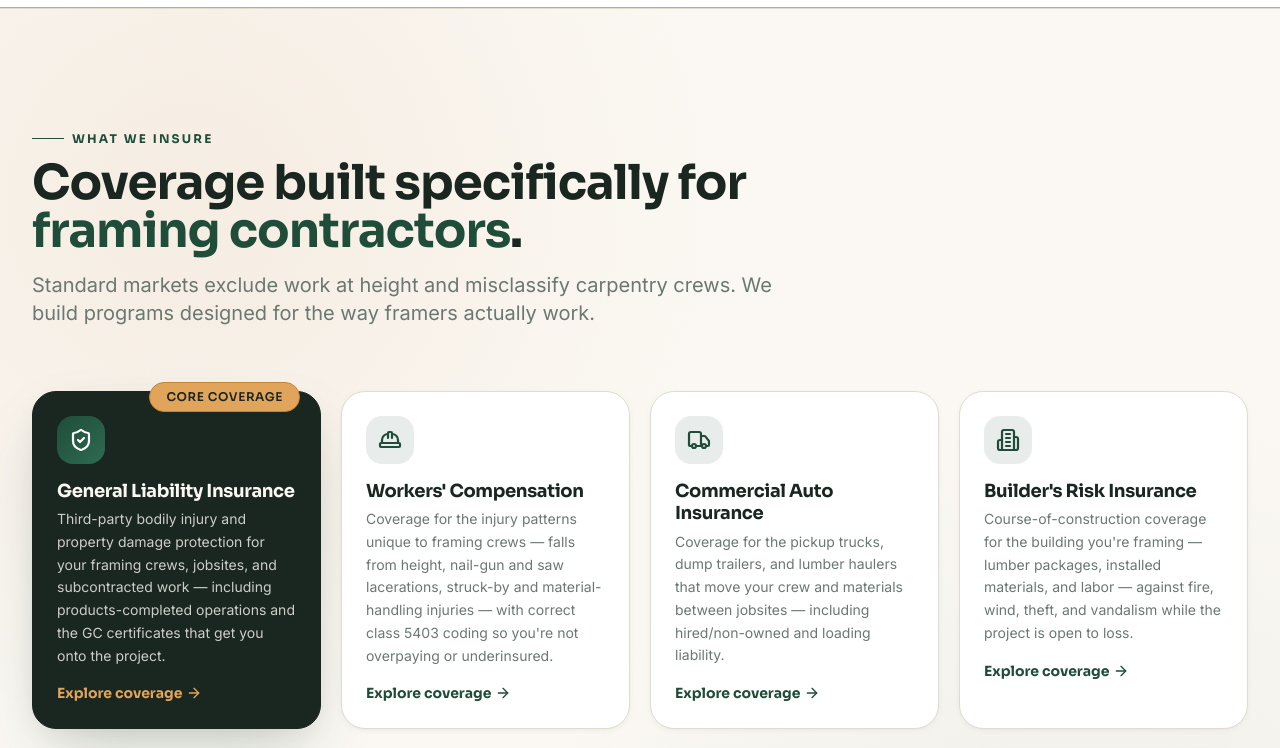
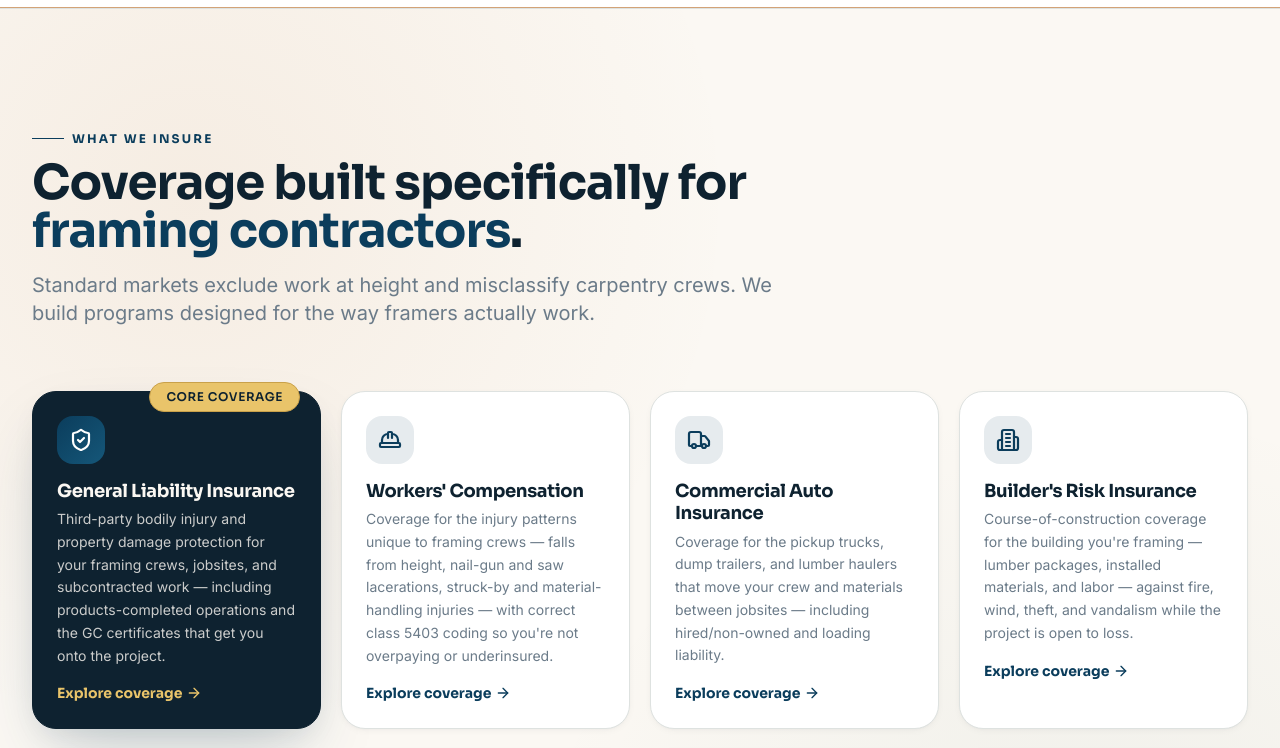
Before and after one commit to MCERQUA/marinacontractorinsurance.com, a Next.js app: page / in a window 1280 px wide. Shown: the part 960-1708 px from the top of the page. Built offline with nearby package versions, Linux system fonts and the light colour scheme.

Commit message:
auto-save: tailwind.config.ts

```diff
--- a/tailwind.config.ts
+++ b/tailwind.config.ts
@@ -1,10 +1,10 @@
 import type { Config } from "tailwindcss";
 
 /* ============================================================
-   FRAMING CONTRACTOR INSURANCE — "Timber Frame" palette
+   MARINA CONTRACTOR INSURANCE — "Harbor" palette
    Token NAMES are inherited from the shared component architecture;
-   VALUES are remapped to forest-green (primary) / copper (secondary) / amber (accent).
-   clay = forest green · sage = copper · gold = amber · cream = paper · sand = stone
+   VALUES are remapped to ocean navy (primary) / sunset coral (secondary) / sand-gold (accent).
+   clay = deep ocean navy · sage = sunset coral · gold = warm sand-gold · cream = paper · sand = sand
    ============================================================ */
 
 const config: Config = {
@@ -18,58 +18,58 @@ const config: Config = {
       colors: {
         // === Backgrounds ===
         cream: "#FBF8F3",          // page background (warm paper)
-        sand: "#F2EDE3",           // alt section bg (stone)
+        sand: "#F0EBE3",           // alt section bg (sand)
         white: "#FFFFFF",          // cards
-        // === Primary — Forest Green (token name: clay) ===
+        // === Primary — Deep Ocean Navy (token name: clay) ===
         clay: {
-          DEFAULT: "#1F4D3A",      // primary — deep framing forest green
-          dark: "#163A2C",
-          light: "#2E6B52",
-          50: "#ECF3F0",
-          100: "#CFE2D9",
-          200: "#A3C5B3",
-          300: "#6FA689",
-          400: "#3E8362",
-          500: "#2E6B52",
-          600: "#1F4D3A",
-          700: "#163A2C",
-          800: "#0F2A20",
-          900: "#091A13",
+          DEFAULT: "#0B3D5C",      // primary — deep ocean navy
+          dark: "#072B41",
+          light: "#155779",
+          50: "#EAF1F5",
+          100: "#C9DEEA",
+          200: "#94BCD3",
+          300: "#5E97B8",
+          400: "#2F769B",
+          500: "#155779",
+          600: "#0B3D5C",
+          700: "#072B41",
+          800: "#041C2B",
+          900: "#02101A",
         },
-        // === Secondary — Copper / Terracotta (token name: sage) ===
+        // === Secondary — Sunset Coral (token name: sage) ===
         sage: {
-          DEFAULT: "#B5651D",      // secondary — copper / warm terracotta
-          dark: "#8F4E14",
-          light: "#D08A3E",
-          50: "#FBF1E9",
-          100: "#F5DFC9",
-          200: "#ECC091",
-          300: "#DFA45A",
-          400: "#CE8534",
-          500: "#B5651D",
-          600: "#8F4E14",
-          700: "#6F3C10",
+          DEFAULT: "#E76F51",      // secondary — sunset coral
+          dark: "#C8553A",
+          light: "#F08C73",
+          50: "#FDF0EC",
+          100: "#F9DACE",
+          200: "#F2B2A0",
+          300: "#EB8B71",
+          400: "#E76F51",
+          500: "#C8553A",
+          600: "#A8442E",
+          700: "#823322",
         },
-        // === Accent — Amber (token name: gold) ===
+        // === Accent — Warm Sand-Gold (token name: gold) ===
         gold: {
-          DEFAULT: "#E0A45A",      // accent — warm amber highlight
-          dark: "#C2853A",
-          light: "#ECC391",
-          50: "#FBF3E8",
-          100: "#F7E6CE",
-          200: "#ECC391",
-          300: "#E0A45A",
-          400: "#D9A441",
-          500: "#C2853A",
-          600: "#9C671B",
+          DEFAULT: "#E9C46A",      // accent — warm sand-gold
+          dark: "#C9A14A",
+          light: "#F1D89A",
+          50: "#FBF5E6",
+          100: "#F7EBC8",
+          200: "#F1D89A",
+          300: "#E9C46A",
+          400: "#DDB451",
+          500: "#C9A14A",
+          600: "#9C7829",
         },
         // === Text ===
-        espresso: "#1A2620",       // headings (deep green-charcoal ink)
-        cocoa: "#3F4A44",          // body (graphite-green)
-        mocha: "#6B7872",          // muted (slate)
+        espresso: "#0E2230",       // headings (deep navy-charcoal ink)
+        cocoa: "#36495A",          // body (slate-navy)
+        mocha: "#6B7B89",          // muted (slate)
         // === Borders / dividers ===
-        adobe: "#E2DCD0",          // warm birch border
-        adobeDark: "#D0C8B8",
+        adobe: "#DEE2E0",          // soft sand border
+        adobeDark: "#CDD3D1",
       },
       fontFamily: {
         heading: ["var(--font-heading)", "system-ui", "sans-serif"],
@@ -83,19 +83,19 @@ const config: Config = {
       },
       backgroundImage: {
         "sunrise-bands":
-          "linear-gradient(180deg, #FBF8F3 0%, #F4EFE4 40%, #FBF1E6 70%, #FBF8F3 100%)",
+          "linear-gradient(180deg, #FBF8F3 0%, #F0EBE3 40%, #FBF1E6 70%, #FBF8F3 100%)",
         "warm-radial":
-          "radial-gradient(circle at 30% 20%, rgba(181,101,29,0.10) 0%, transparent 50%), radial-gradient(circle at 80% 70%, rgba(31,77,58,0.07) 0%, transparent 55%)",
-        "clay-gradient": "linear-gradient(135deg, #1F4D3A 0%, #2E6B52 100%)",
-        "sage-gradient": "linear-gradient(135deg, #B5651D 0%, #D08A3E 100%)",
-        "gold-gradient": "linear-gradient(135deg, #E0A45A 0%, #ECC391 100%)",
+          "radial-gradient(circle at 30% 20%, rgba(231,111,81,0.10) 0%, transparent 50%), radial-gradient(circle at 80% 70%, rgba(11,61,92,0.07) 0%, transparent 55%)",
+        "clay-gradient": "linear-gradient(135deg, #0B3D5C 0%, #155779 100%)",
+        "sage-gradient": "linear-gradient(135deg, #E76F51 0%, #F08C73 100%)",
+        "gold-gradient": "linear-gradient(135deg, #E9C46A 0%, #F1D89A 100%)",
       },
       boxShadow: {
-        warm: "0 10px 40px -15px rgba(31, 77, 58, 0.20), 0 4px 12px -6px rgba(26, 38, 32, 0.08)",
-        "warm-lg": "0 30px 70px -20px rgba(31, 77, 58, 0.25), 0 10px 30px -10px rgba(26, 38, 32, 0.10)",
-        card: "0 2px 8px -2px rgba(26, 38, 32, 0.06), 0 1px 3px -1px rgba(26, 38, 32, 0.04)",
-        "card-hover": "0 20px 50px -15px rgba(31, 77, 58, 0.22), 0 8px 20px -8px rgba(26, 38, 32, 0.10)",
-        arch: "inset 0 -8px 30px -10px rgba(31, 77, 58, 0.10)",
+        warm: "0 10px 40px -15px rgba(11, 61, 92, 0.20), 0 4px 12px -6px rgba(14, 34, 48, 0.08)",
+        "warm-lg": "0 30px 70px -20px rgba(11, 61, 92, 0.25), 0 10px 30px -10px rgba(14, 34, 48, 0.10)",
+        card: "0 2px 8px -2px rgba(14, 34, 48, 0.06), 0 1px 3px -1px rgba(14, 34, 48, 0.04)",
+        "card-hover": "0 20px 50px -15px rgba(11, 61, 92, 0.22), 0 8px 20px -8px rgba(14, 34, 48, 0.10)",
+        arch: "inset 0 -8px 30px -10px rgba(11, 61, 92, 0.10)",
       },
       keyframes: {
         "fade-up": {
```
